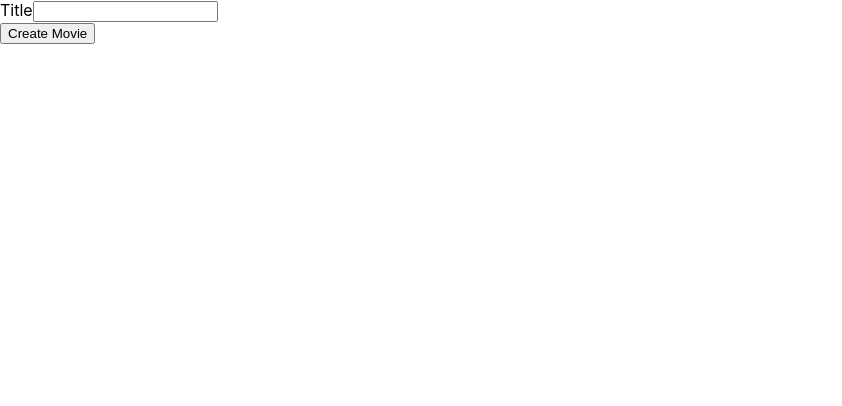
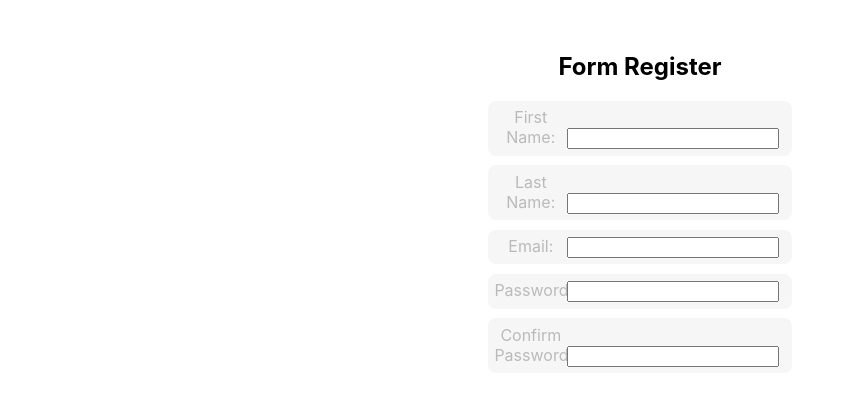
Before and after one commit to StefanoQuiroz/REACT-MERN, a React (Create React App) app in the folder forms/: page / in a window 1280 px wide. Shown: the top 406 px of the page, without its empty margins (0-842 px from the left). Built offline with nearby package versions, Linux system fonts and the light colour scheme.

Commit message:
MoreForms with Hooks 0%

```diff
--- a/forms/src/App.js
+++ b/forms/src/App.js
@@ -1,5 +1,5 @@
-//import React, {useState} from 'react';
-import React from 'react';
+import React, {useState} from 'react';
+//import React from 'react';
 //import UserFormOwn from './components/formulario-clase/UseFormOwn';
 //import NameForm from './components/formReact/NameForm';
 //import Reservation from './components/formReact/Reservation';
@@ -9,16 +9,18 @@ import React from 'react';
 //import FormRenderer from './components/renderizadoCondicional/FormRenderer'
 //import FormRendererConditional from './components/renderizadoCondicional/FormRendererConditional'
 //import ManejoDeValidaciones from './components/renderizadoCondicional/ManejoDeValidaciones'
-import FormValidation from './components/renderizadoCondicional/FormValidation'
+//import FormValidation from './components/renderizadoCondicional/FormValidation'
+import MoreForms from './components/moreForms/MoreForms'
+import './sass/sass-class/hooksForm.scss'
 const App = () => {
   //variables de configuracion
-  /* const [state, setState] = useState({
+  const [state, setState] = useState({
     firstName: "",
     lastName: "",
     email: "",
     pass: "",
     confirmPass: ""
-  }); *///se pasa a los hijos
+  });//se pasa a los hijos
   /* const [state, setState] = useState({
     userName: "",
     emailAddress: "",
@@ -36,7 +38,8 @@ const App = () => {
       {/* <FormRenderer inputs={state} setInputs={setState} /> */}
       {/* <FormRendererConditional/> */}
       {/* <ManejoDeValidaciones/> */}
-      <FormValidation/>
+      {/* <FormValidation/> */}
+      <MoreForms inputs={state} setInputs={setState} />
     </div>
   );
 }
--- /dev/null
+++ b/forms/src/components/moreForms/MoreForms.js
@@ -0,0 +1,41 @@
+import React from 'react';
+
+const MoreForms = (props) => {
+    const {inputs, setInputs} = props;
+
+    const onChangeClick = (event) => {
+       const name = event.target.name;
+       const value = event.target.value;
+       setInputs({
+           ...inputs,
+           [name]:value
+       })
+   }
+   return (
+       <form>
+           <h2>Form Register</h2>
+           <div className="row">
+               <label htmlFor="firstName">First Name: </label>
+               <input type="text" name="firstName" onChange={onChangeClick}/>
+           </div>
+           <div className="row">
+               <label htmlFor="lastName">Last Name: </label>
+               <input type="text" name="lastName" onChange={onChangeClick}/>
+           </div>
+           <div className="row">
+               <label htmlFor="email">Email: </label>
+               <input type="email" name="email" onChange={onChangeClick}/>
+           </div>
+           <div className="row">
+               <label htmlFor="pass">Password: </label>
+               <input type="password" name="pass" onChange={onChangeClick}/>
+           </div>
+           <div className="row">
+               <label htmlFor="confirmPass">Confirm Password: </label>
+               <input type="password" name="confirmPass" onChange={onChangeClick}/>
+           </div>
+       </form>
+   )
+}
+
+export default MoreForms;
```
